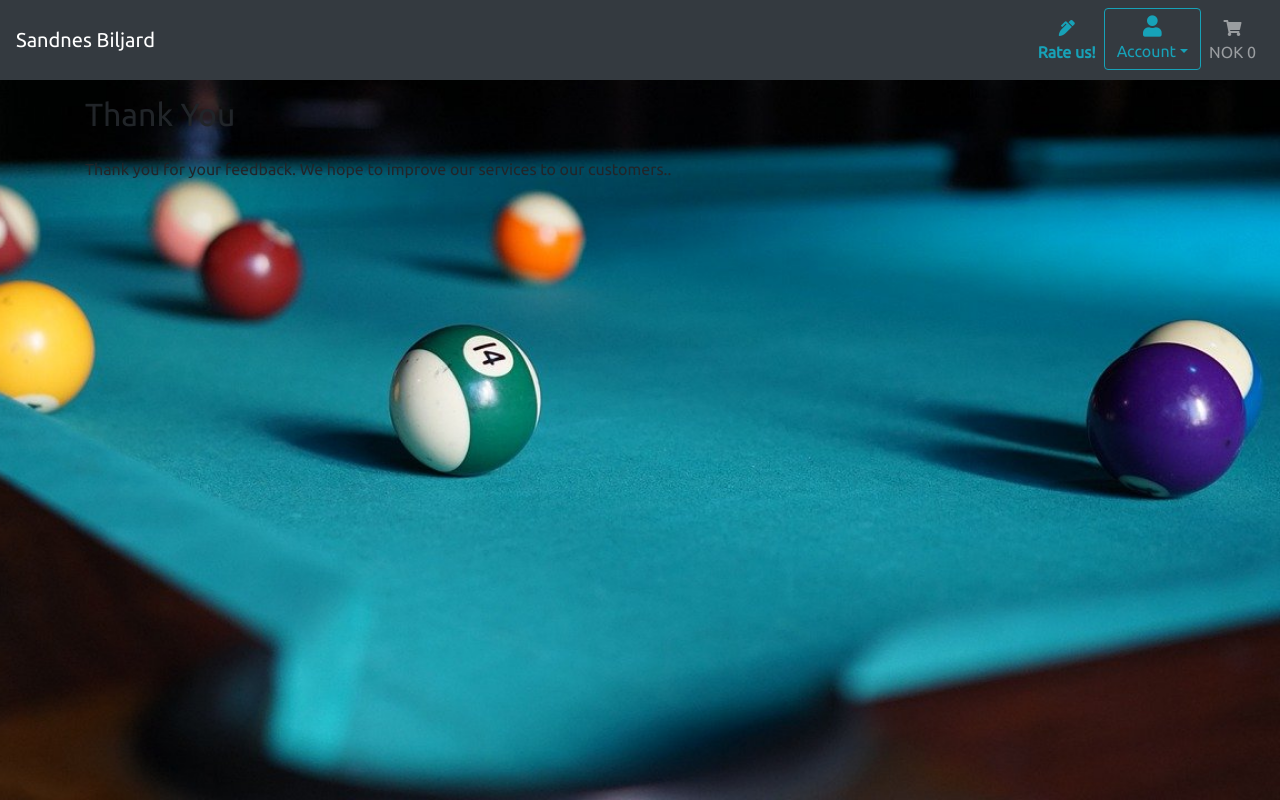
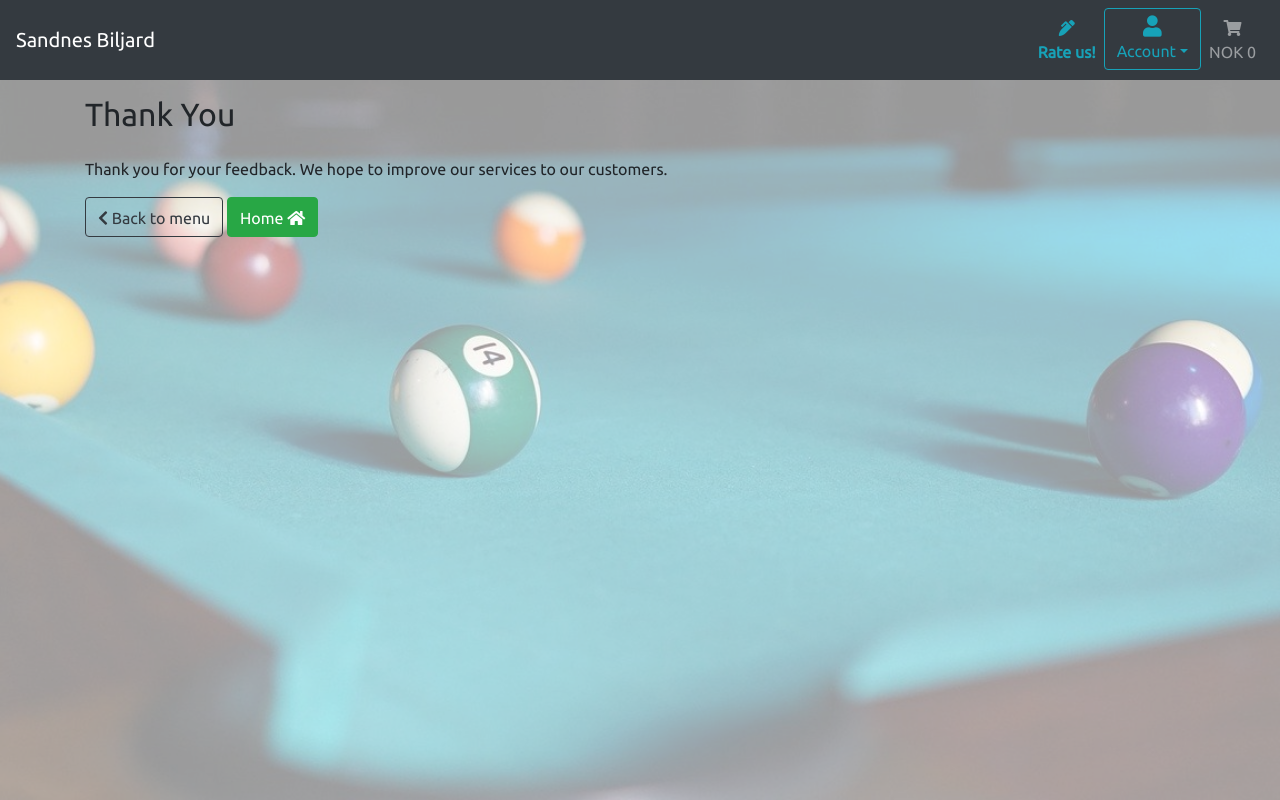
Before and after one commit to paulldev/milestone-project-4, a Django app: page /feedback/feedback_received in a window 1280 px wide. Run offline with Django 3.2, Linux system fonts and the light colour scheme; parts of the project's set-up code (start-up, migrations or seed data) failed here and were passed over; some libraries are stand-ins or nearby versions.

Commit message:
Add overlay and buttons at bottom

```diff
--- a/feedback/templates/feedback/feedback_received.html
+++ b/feedback/templates/feedback/feedback_received.html
@@ -2,13 +2,27 @@
 {% load static %}
 
 {% block content %}
+    <div class="overlay"></div>
+
     <div class="container">
         <div class="row">
             <div class="col">
                 <h2 class="logo-font mb-4">Thank You</h2>
-                <p class="text-black">Thank you for your feedback. We hope to improve our services to our customers.</strong>.</p>
+                <p class="text-black">Thank you for your feedback. We hope to improve our services to our customers.</p>
             </div>
         </div>
+        <a href="{% url 'products' %}" class="btn btn-outline-dark pt-2">
+            <span class="icon">
+                <i class="fas fa-chevron-left"></i>
+            </span>
+            <span>Back to menu</span>
+        </a>
+        <a href="{% url 'home' %}" class="btn btn btn-success pt-2">
+            <span>Home</span>
+            <span class="icon">
+                <i class="fas fa-home"></i>
+            </span>
+        </a>
 
     </div>
 {% endblock %}
```
